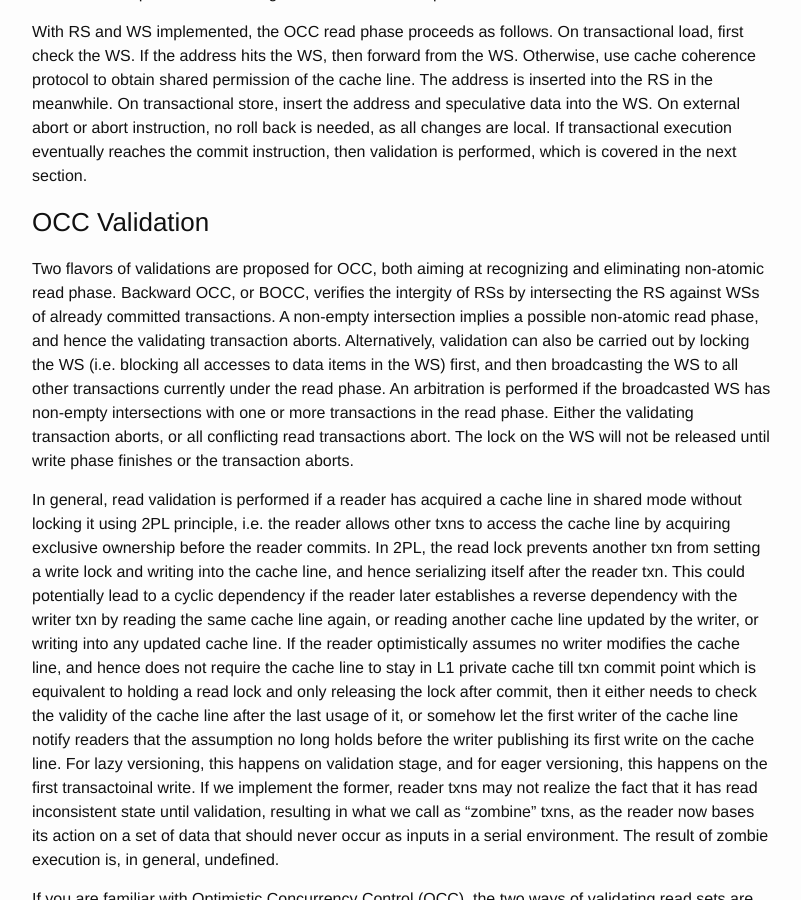
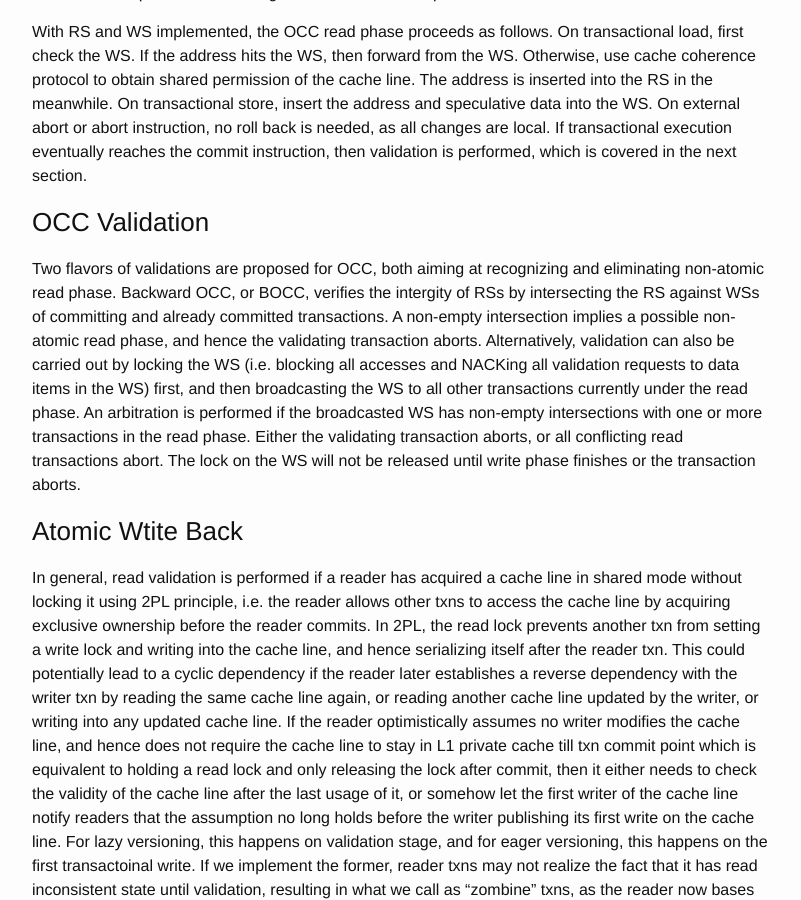
Before and after one commit to wangziqi2013/wangziqi2013.github.io, a Jekyll site: the page built from _posts/2018-03-18-HTM-Hardware-2PL-and-OCC.markdown, in a window 1280 px wide and 900 px high, scrolled down 5714 px. Shown: the whole window, without its empty margins (238-1039 px from the left). Built offline with Jekyll 4.4.1, drawn with Linux system fonts in a browser that asks for light colours.

Commit message:
Small change

```diff
--- a/_posts/2018-03-18-HTM-Hardware-2PL-and-OCC.markdown
+++ b/_posts/2018-03-18-HTM-Hardware-2PL-and-OCC.markdown
@@ -230,15 +230,15 @@ which is covered in the next section.
 ### OCC Validation
 
 Two flavors of validations are proposed for OCC, both aiming at recognizing and eliminating non-atomic read phase.
-Backward OCC, or BOCC, verifies the intergity of RSs by intersecting
-the RS against WSs of already committed transactions. A non-empty intersection implies a possible non-atomic read phase,
-and hence the validating transaction aborts. Alternatively, validation can also be carried out by locking the WS (i.e. blocking all
-accesses to data items in the WS) first, and then broadcasting the WS to all other transactions currently under the read phase.
+Backward OCC, or BOCC, verifies the intergity of RSs by intersecting the RS against WSs of committing and already committed transactions.
+A non-empty intersection implies a possible non-atomic read phase, and hence the validating transaction aborts. Alternatively, validation
+can also be carried out by locking the WS (i.e. blocking all accesses and NACKing all validation requests to data items in the WS) first,
+and then broadcasting the WS to all other transactions  currently under the read phase.
 An arbitration is performed if the broadcasted WS has non-empty intersections with one or more transactions in the read phase.
 Either the validating transaction aborts, or all conflicting read transactions abort. The lock on the WS will not be
 released until write phase finishes or the transaction aborts.
 
-
+### Atomic Wtite Back
 
 In general, read validation is performed if a reader has acquired a cache line in shared mode without locking it using 2PL
 principle, i.e. the reader allows other txns to access the cache line by acquiring exclusive ownership before the reader commits.
```
